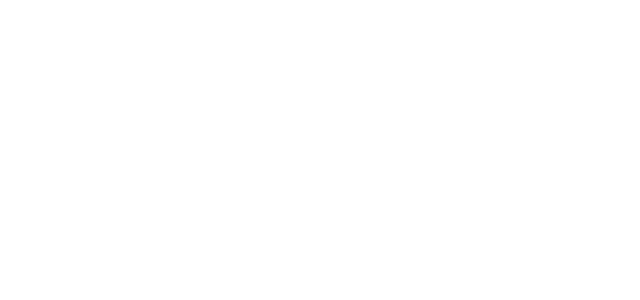
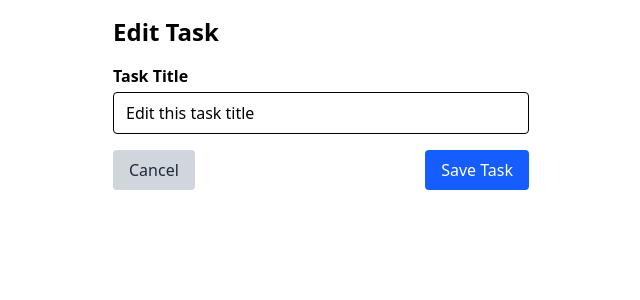
Before and after one commit to edercirino/task-dashboard, a React (Vite) app: page /tasks/1/edit in a window 1280 px wide. Before the commit this address had no page. Shown: the top 300 px of the page, without its empty margins (319-959 px from the left). Built offline with nearby package versions, Linux system fonts and the light colour scheme.

Commit message:
Update: Add new route - TaskEditPage

```diff
--- a/src/routes/AppRoutes.jsx
+++ b/src/routes/AppRoutes.jsx
@@ -5,6 +5,7 @@
 import DashboardLayout from "../layouts/DashboardLayout";
 import TaskListPage from "../pages/TaskListPage";
 import TaskCreatePage from "../pages/TaskCreatePage";
+import TaskEditPage from "../pages/TaskEditPage";
 
 const AppRoutes = () => {
   return (
@@ -23,6 +24,7 @@
       <Route path="tasks" element={<TaskListPage />} />
       <Route path="profile" element={<h1>Profile Page</h1>} />
       <Route path="tasks/new" element={<TaskCreatePage />} />
+      <Route path="tasks/:id/edit" element={<TaskEditPage />} />
     </Routes>
   );
 };
```
